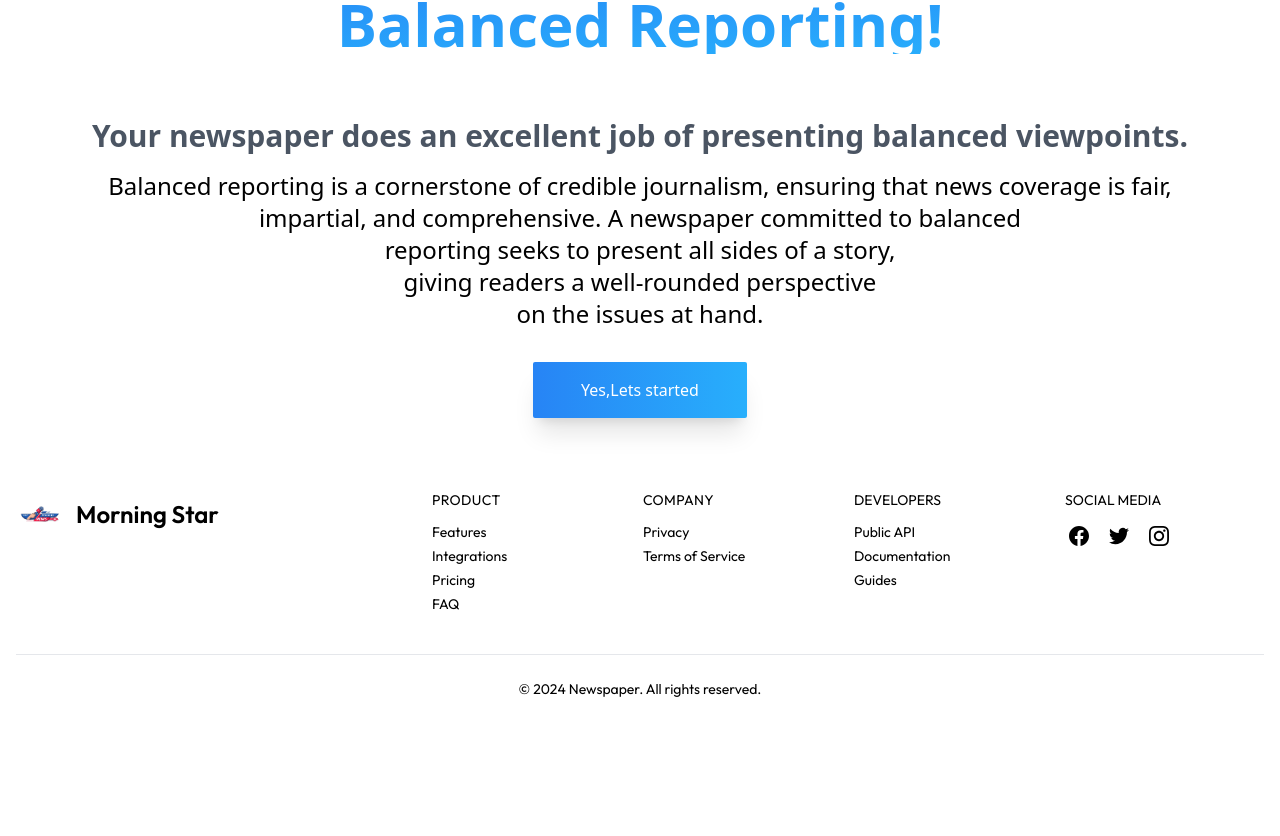
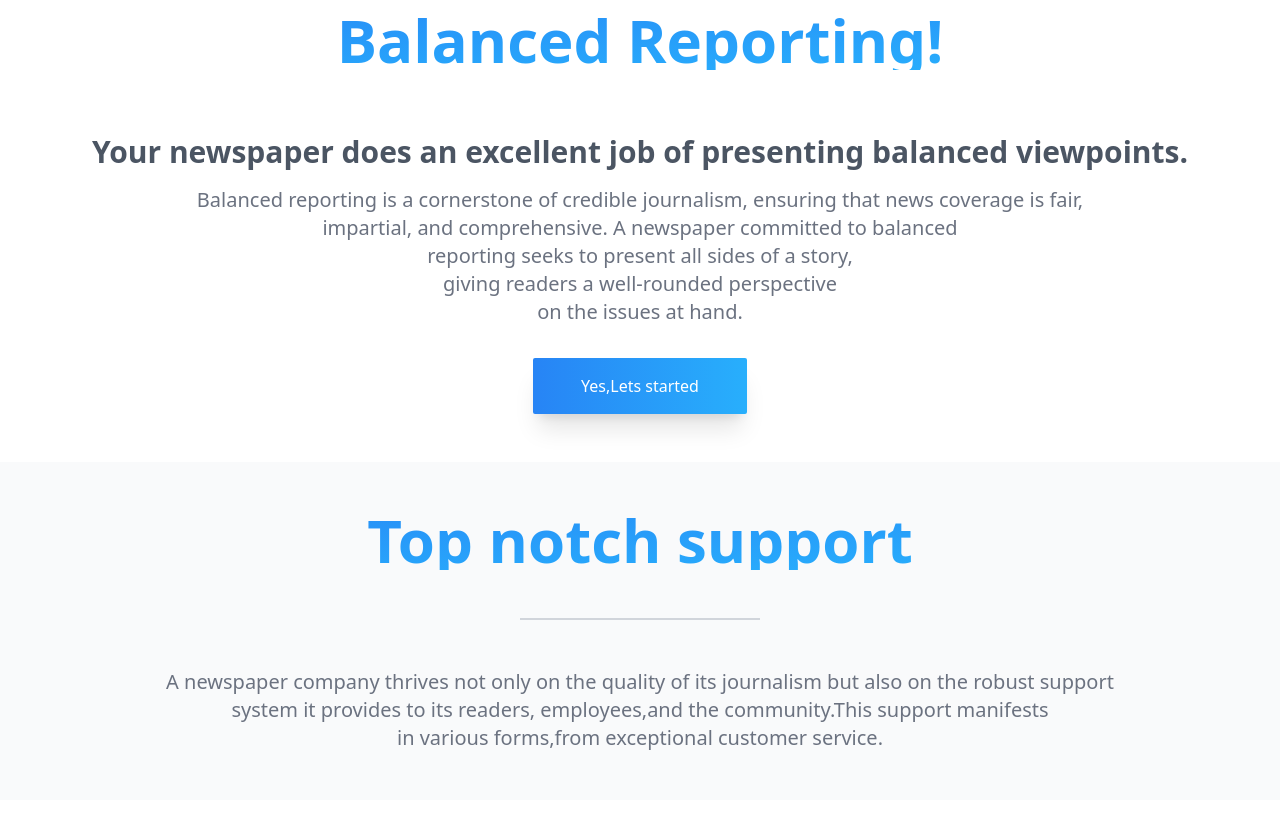
Before and after one commit to sabbir-hossen66/news-paper-client, a React (Vite) app: page / in a window 1280 px wide. Shown: the part 1184-2020 px from the top of the page. Before the commit the page ends 1907 px from the top, so only its background shows below. Built offline with nearby package versions, Linux system fonts and the light colour scheme.

Commit message:
support components added

```diff
--- a/src/Pages/Home/Home.jsx
+++ b/src/Pages/Home/Home.jsx
@@ -1,5 +1,6 @@
 import Banner from "../../components/Banner/Banner";
 import Feedback from "../../components/Feedback/Feedback";
+import Support from "../../components/Support/Support";
 
 
 const Home = () => {
@@ -7,6 +8,7 @@ const Home = () => {
     <div>
       <Banner></Banner>
       <Feedback></Feedback>
+      <Support></Support>
     </div>
   );
 };
--- a/src/components/Feedback/Feedback.jsx
+++ b/src/components/Feedback/Feedback.jsx
@@ -2,7 +2,7 @@ import { GoStarFill } from "react-icons/go";
 
 const Feedback = () => {
   return (
-    <div className="my-8">
+    <div className="my-12">
       <div className="text-4xl flex justify-center items-center gap-4 text-[#FCC223]">
         <GoStarFill />
         <GoStarFill />
@@ -21,7 +21,7 @@ const Feedback = () => {
       <div>
         <h2 className="text-6xl text-center font-sans font-bold bg-gradient-to-br from-[#278BF6] to-[#28B2FD] bg-clip-text text-transparent">Balanced Reporting!</h2>
         <h3 className="font-bold font-sans text-center text-3xl mt-16 text-gray-600">Your newspaper does an excellent job of presenting balanced viewpoints.</h3>
-        <p className="text-center font-sans mt-4 text-2xl">Balanced reporting is a cornerstone of credible journalism, ensuring that news coverage is fair,<br /> impartial, and comprehensive. A newspaper committed to balanced <br /> reporting seeks to present all sides of a story,<br /> giving readers a well-rounded perspective <br />  on the issues at hand.</p>
+        <p className="text-center text-gray-500 font-sans mt-4 text-xl">Balanced reporting is a cornerstone of credible journalism, ensuring that news coverage is fair,<br /> impartial, and comprehensive. A newspaper committed to balanced <br /> reporting seeks to present all sides of a story,<br /> giving readers a well-rounded perspective <br />  on the issues at hand.</p>
       </div>
 
       <div className="flex justify-center items-center mt-8 ">
--- /dev/null
+++ b/src/components/Support/Support.jsx
@@ -0,0 +1,22 @@
+
+
+const Support = () => {
+  return (
+    <div className="my-12 bg-gray-50 p-12">
+      <h2 className="text-6xl text-center font-sans font-bold bg-gradient-to-br from-[#278BF6] to-[#28B2FD] bg-clip-text text-transparent">Top notch support</h2>
+
+      <div className="flex justify-center items-center my-12">
+        <div className="w-60 text-center">
+          <hr className="border-t-2 border-gray-300" />
+        </div>
+      </div>
+
+      <p className="text-center text-gray-500 font-sans mt-4 text-xl">A newspaper company thrives not only on the quality of its journalism but also on the robust support <br /> system it provides to its readers, employees,and the community.This support manifests <br /> in various forms,from exceptional customer service. </p>
+
+      {/* social things added */}
+
+    </div>
+  );
+};
+
+export default Support;
```
